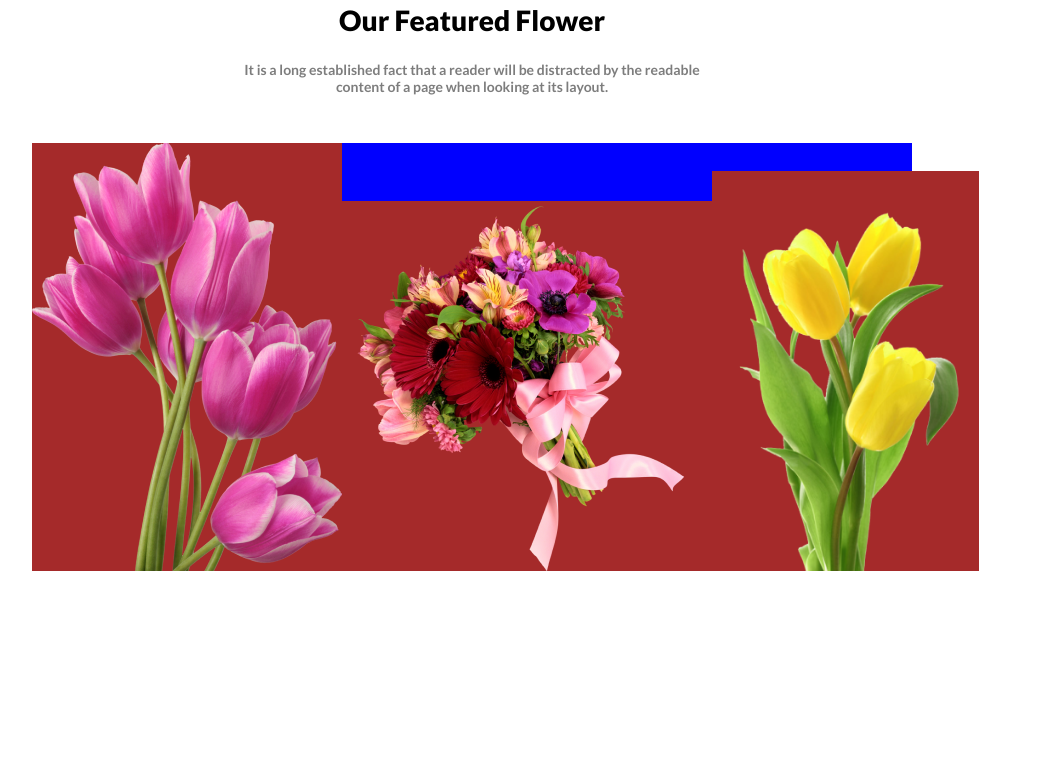
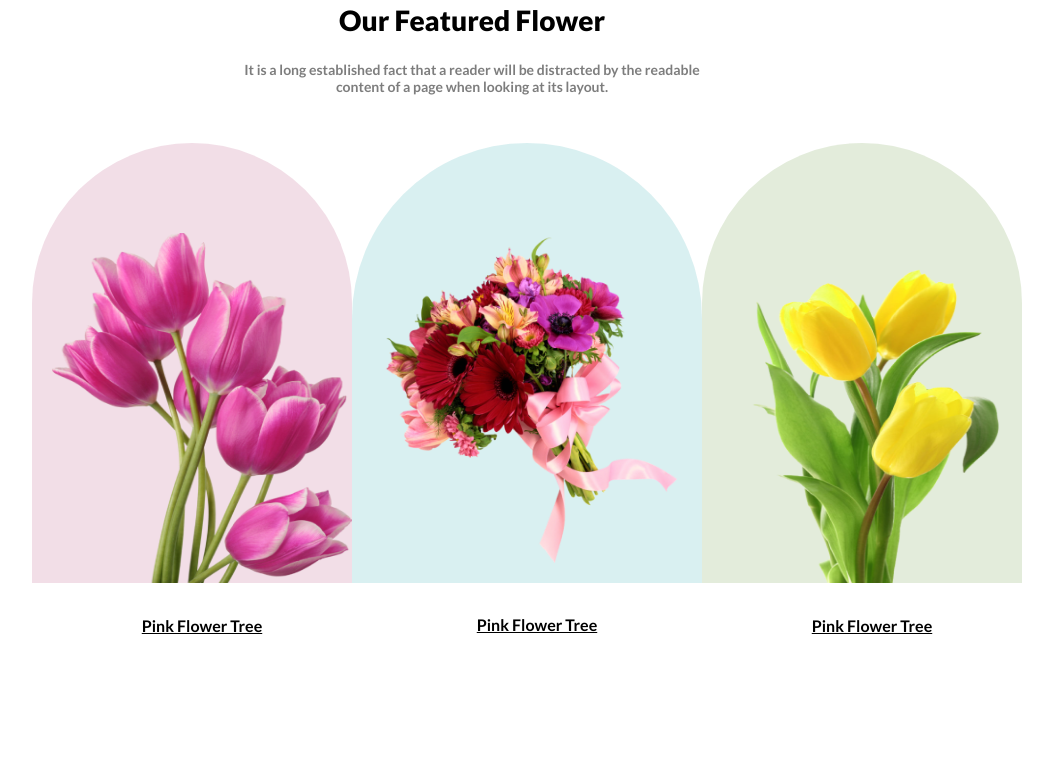
Before and after one commit to aseerjawad/Assignment1, a plain HTML site: page index.html in a window 1280 px wide. Shown: the part 1053-1821 px from the top of the page, without its empty margins (168-1221 px from the left). Drawn offline with Linux system fonts and the light colour scheme.

Commit message:
Edited and added some comments

```diff
--- a/index.html
+++ b/index.html
@@ -6,11 +6,15 @@
     <meta http-equiv="X-UA-Compatible" content="IE=edge">
     <meta name="viewport" content="width=device-width, initial-scale=1.0">
     <title>Online Flower Shop</title>
+
     <!-- CSS files -->
+
     <link rel="stylesheet" href="styles/header.css">
     <link rel="stylesheet" href="styles/main.css">
     <link rel="stylesheet" href="styles/footer.css">
+
     <!-- Setting font Lato from Google fonts -->
+
     <link rel="preconnect" href="https://fonts.googleapis.com">
     <link rel="preconnect" href="https://fonts.gstatic.com" crossorigin>
     <link href="https://fonts.googleapis.com/css2?family=Lato:wght@700;900&display=swap" rel="stylesheet">
@@ -42,6 +46,9 @@
 
 
     <main>
+
+        <!------------------------------------------- Three flower block ------------------------------------------>
+
         <div class="featured_flower">
             <h3>Our Featured Flower</h3>
             <p>It is a long established fact that a reader will be distracted by the readable <br>
@@ -50,9 +57,18 @@
 
         <div class="photo_block">
 
-            <img style="width: 310px; height: 428px;" class="flower" src="Flower/pngwing 6.png" alt="">
-            <img style="width: 370px; height: 370px;" src="Flower/pngwing 5.png" alt="">
-            <img style="width: 314px; height: 400px;" class="flower" src="Flower/pngwing 7.png" alt="">
+            <div style="background-color: rgba(167, 33, 98, 0.15);">
+                <img style="width: 300px; height: 350px;" class="flower" src="Flower/pngwing 6.png" alt=""><br>
+                <p style="margin-top: 30px;">Pink Flower Tree</p>
+            </div>
+            <div style="background-color: rgba(5, 151, 160, 0.15);">
+                <img style="width: 330px; height: 330px;" src="Flower/pngwing 5.png" alt=""><br><br>
+                <p style="margin-top: 30px;">Pink Flower Tree</p>
+            </div>
+            <div style="background-color: rgba(71, 125, 17, 0.15);">
+                <img style="width: 300px; height: 350px;" class="flower" src="Flower/pngwing 7.png" alt=""><br>
+                <p style="margin-top: 30px;">Pink Flower Tree</p>
+            </div>
 
         </div>
 
@@ -72,10 +88,12 @@
             </div>
         </div>
 
+        <!-----------------------------------------Sign up section----------------------------------->
+
 
         <div class="sign_up_section">
             <div class="sign_up_left-side">
-                <h3>Hot Deal ! Sale Up To 25% Off</h3>
+                <h3>Hot Deal ! Sale Up To 25% <span style="color: #E55473;">Off</span></h3>
                 <p>It is a long established fact that a reader will be distracted by the readable<br> content of a page
                     when looking at its layout.</p>
                 <div>
@@ -89,7 +107,7 @@
             </div>
         </div>
 
-
+        <!-----------------------------------------Photoblock section----------------------------------->
 
         <div class="instagram">
             <h3>Instagram</h3>
@@ -105,7 +123,7 @@
             <img src="Flower/Rectangle 6.png" alt="">
         </div>
 
-
+        <!-----------------------------------------Subscribe section----------------------------------->
         <div class="subscribe_section">
             <h2>Get The Latest Deals</h2>
             <p>$30 coupon for first shopping</p>
--- a/styles/main.css
+++ b/styles/main.css
@@ -1,3 +1,6 @@
+/* <------------------------------------------- Three flower block ------------------------------------------> */
+
+
 .featured_flower {
     text-align: center;
 }
@@ -18,7 +21,7 @@
 
 .photo_block {
     margin: 0 200px 50px 200px;
-    background-color: blue;
+    /* background-color: blue; */
     display: flex;
     justify-content: center;
     align-items: end;
@@ -26,8 +29,15 @@
 
 }
 
-.photo_block>img {
-    background-color: brown;
+.photo_block>div {
+    text-align: center;
+    text-decoration: underline;
+    /* background-color: rgb(79, 165, 42); */
+    border-radius: 300px 300px 0px 0px;
+    width: 360px;
+    height: 440px;
+    padding: 90px 0 0 20px;
+
 
 }
 
@@ -89,10 +99,11 @@
 
 
 .sign_up_right-side {
-    margin: 50px 0 0 50px;
+    /* background-color: red; */
+    margin: 50px 0 10px 150px;
 }
 
-/* ---------------------------------------------------------------------------------------------------- */
+/* --------------------------------Photoblock section-------------------------------------------------------------------- */
 
 .instagram {
     text-align: center;
@@ -101,13 +112,13 @@
 .instagram>h3 {
     color: #272727;
     font-weight: 900;
-    margin-bottom: 10px;
+    margin-bottom: 25px;
     font-size: 30px;
 }
 
 .instagram>p {
     color: rgba(39, 39, 39, 0.60);
-    margin-bottom: 30px;
+    margin-bottom: 35px;
 }
 
 
@@ -124,7 +135,7 @@
     height: 320px;
 }
 
-/* ----------------------------------------------------------------------------------------------- */
+/* ------------------------------Subscribe section----------------------------------------------------------------- */
 
 .subscribe_section {
     padding: 90px 0px 150px 0px;
@@ -141,7 +152,7 @@
     font-weight: 800;
     margin-bottom: 16px;
     font-size: 35px;
-    letter-spacing: 1px;
+    /* letter-spacing: 1px; */
 }
 
 .subscribe_section>p {
```
